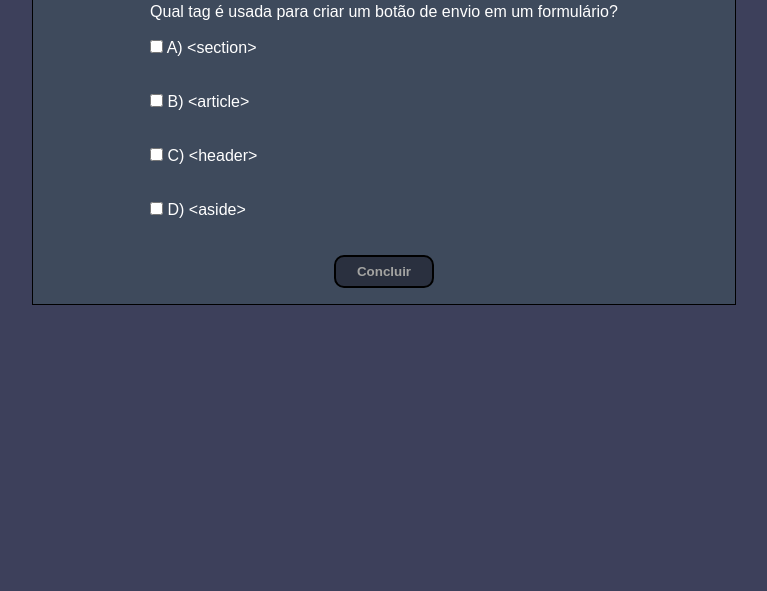
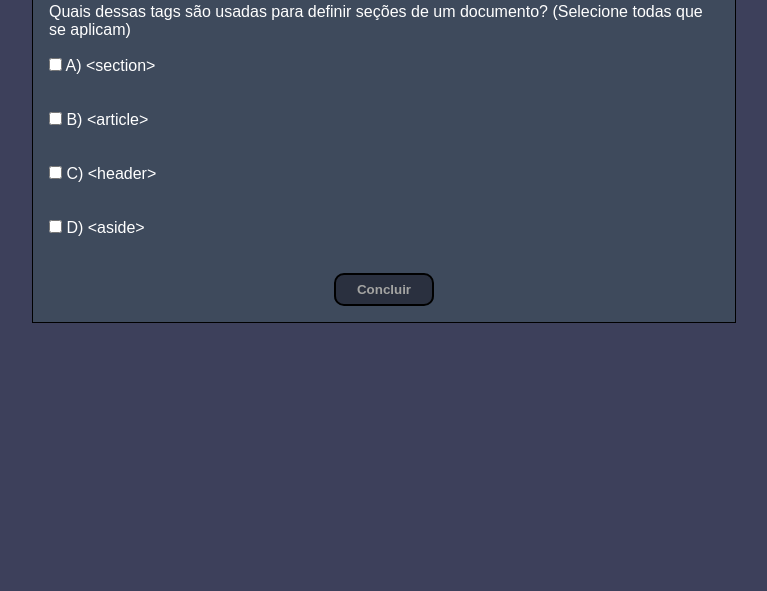
Before and after one commit to HiagoDaRocha/Game_frontend, a plain HTML site: page public/questions_html/question3.html in a window 1280 px wide. Shown: the part 209-800 px from the top of the page, without its empty margins (256-1023 px from the left). Drawn offline with Linux system fonts and the light colour scheme.

Commit message:
Esqueci de colocar a pergunta 3.

```diff
--- a/public/questions_html/question3.html
+++ b/public/questions_html/question3.html
@@ -16,7 +16,7 @@
 
             <form name="my_form" id="my_form">
 
-                <p>Qual tag é usada para criar um botão de envio em um formulário?</p><br>
+                <p>Quais dessas tags são usadas para definir seções de um documento? (Selecione todas que se aplicam)</p><br>
                 <label class="my_form-label" for="question3checkbox1">
                 <input class="my_form-input" type="checkbox" id="question3checkbox1" name="question3checkbox">
                     A) &lt;section&gt;
```
